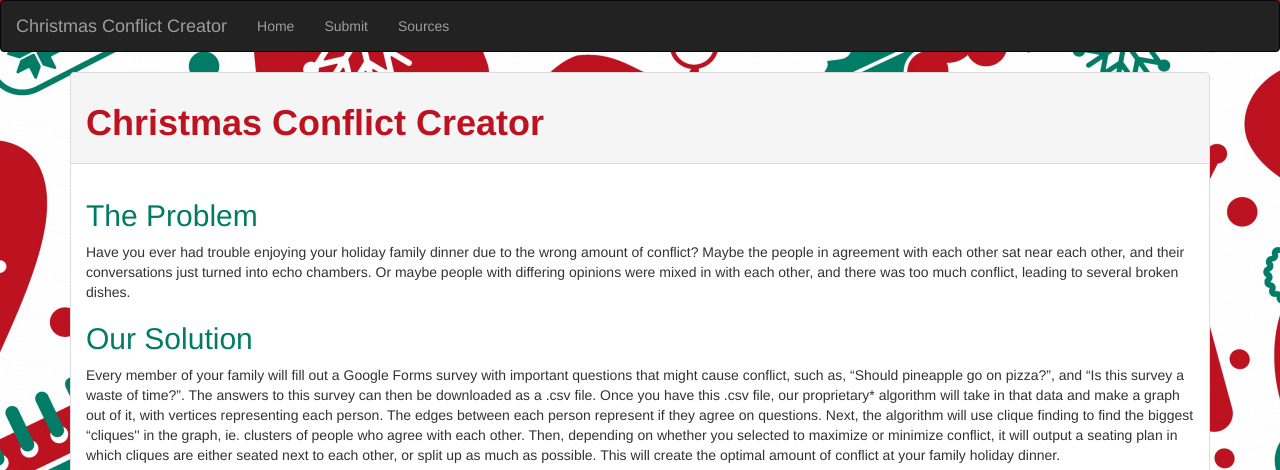
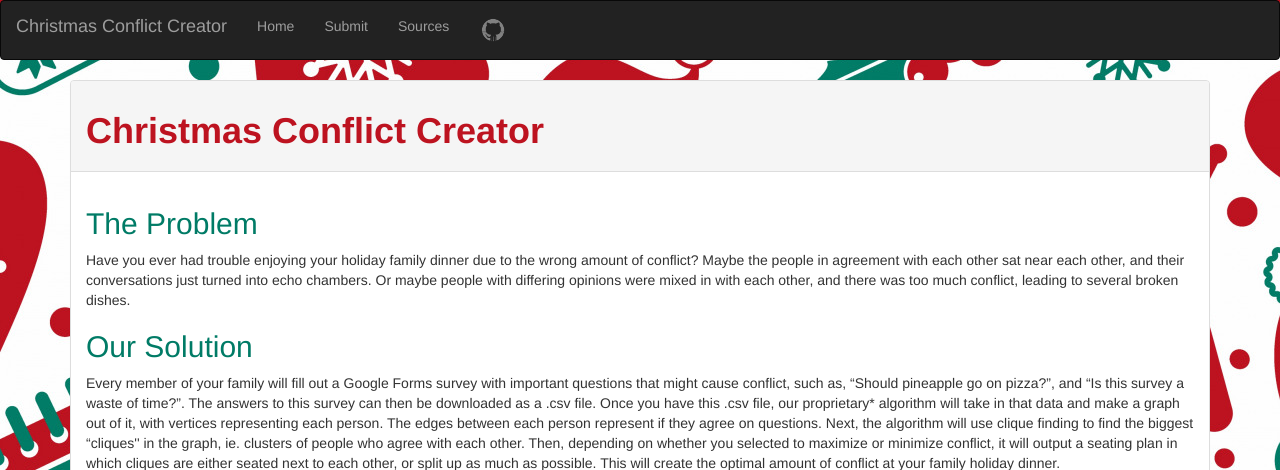
Before and after one commit to michaelremley/christmas_conflict_creator, a Flask app: page / in a window 1280 px wide. Shown: the top 470 px of the page. Run offline with Flask 2, Linux system fonts and the light colour scheme; some libraries are stand-ins or nearby versions.

Commit message:
Add a link to our github

```diff
--- a/app/templates/base.html
+++ b/app/templates/base.html
@@ -25,6 +25,7 @@
                       <li><a href="{{ url_for('index') }}">Home</a></li>
                       <li><a href="{{ url_for('submit') }}">Submit</a></li>
                       <li><a href="{{ url_for('sources') }}">Sources</a></li>
+                      <li style="align:right;"><a href="https://github.com/michaelremley/christmas_conflict_creator"><image style="height:2em; filter:brightness(50%);" alt="Github" title="Github" src="{{url_for('static',filename = 'github_icon.png')}}" /></a></li>
                   </ul>
               </div>
         </div>
```
Also changed, not shown: app/static/github_icon.png (added).
